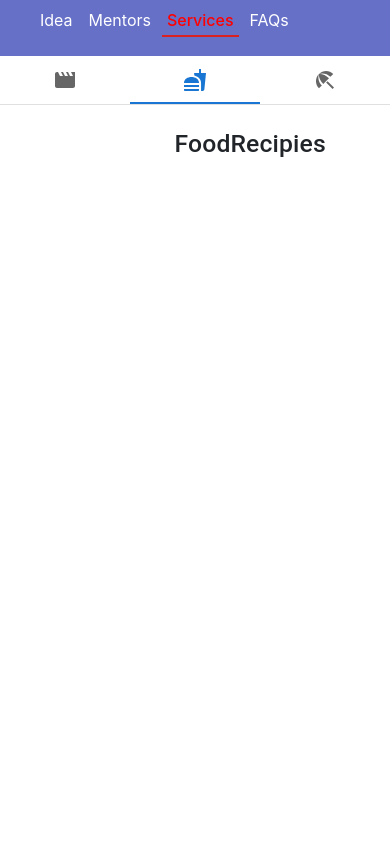
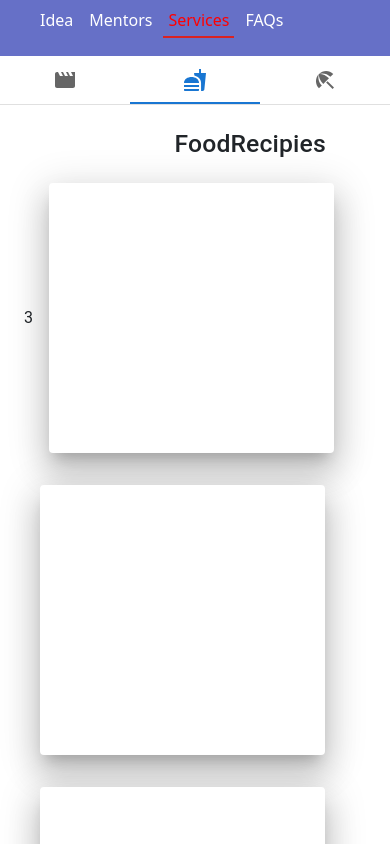
Before and after one commit to rajranjan672/project, a React (Create React App) app: page /services in a window 390 px wide. Both pictures are taken after a click on the tab 195 px from the left and 80 px from the top of the page. Shown: the top 844 px of the page. Built offline with nearby package versions, Linux system fonts and the light colour scheme.

Commit message:
responsive recipies
res

```diff
--- a/src/Components/FoodRecipies.css
+++ b/src/Components/FoodRecipies.css
@@ -1,3 +1,13 @@
 .centr {
     margin-left: 44%;
 }
+
+.paper{
+    /* width: 300px !important; */
+    height: 270px !important;
+
+}
+
+.row {
+    align-items: center !important;
+}
--- a/src/Components/FoodRecipies.js
+++ b/src/Components/FoodRecipies.js
@@ -1,10 +1,21 @@
 import React from 'react'
 import "./FoodRecipies.css";
+import { Box, Paper } from '@mui/material';
 
 const FoodRecipies = () => {
   return (
     <>
         <h2  className="centr">FoodRecipies</h2>
+        <div className='container'>
+          <div className='row'>
+3        <Paper className='paper col-10 col-sm-5 col-md-3 col-lg-5 my-3 py-1 mx-3' elevation={20} />
+          <Paper className='paper col-10 col-sm-5 col-md-3 col-lg-5 my-3 py-1 mx-3' elevation={20} />
+          <Paper className='paper col-10 col-sm-5 col-md-3 col-lg-5 my-3 py-1 mx-3' elevation={20} />
+          <Paper className='paper col-10 col-sm-5 col-md-3 col-lg-5 my-3 py-1 mx-3' elevation={20} />
+          </div>
+        </div>
+
+
         </>
   )
 }
--- a/src/index.js
+++ b/src/index.js
@@ -3,6 +3,7 @@ import ReactDOM from 'react-dom/client';
 import './index.css';
 import App from './App';
 import reportWebVitals from './reportWebVitals';
+import 'bootstrap/dist/css/bootstrap.min.css';
 
 const root = ReactDOM.createRoot(document.getElementById('root'));
 root.render(
```
